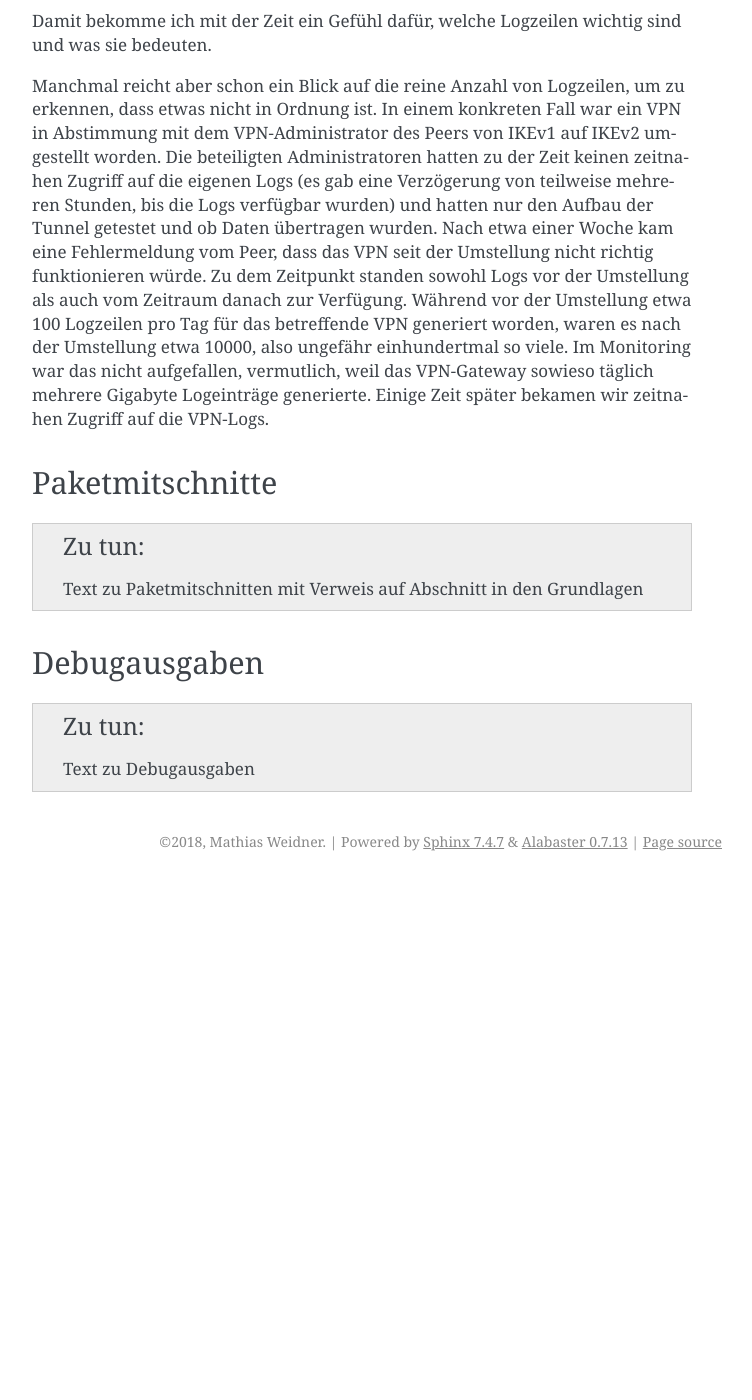
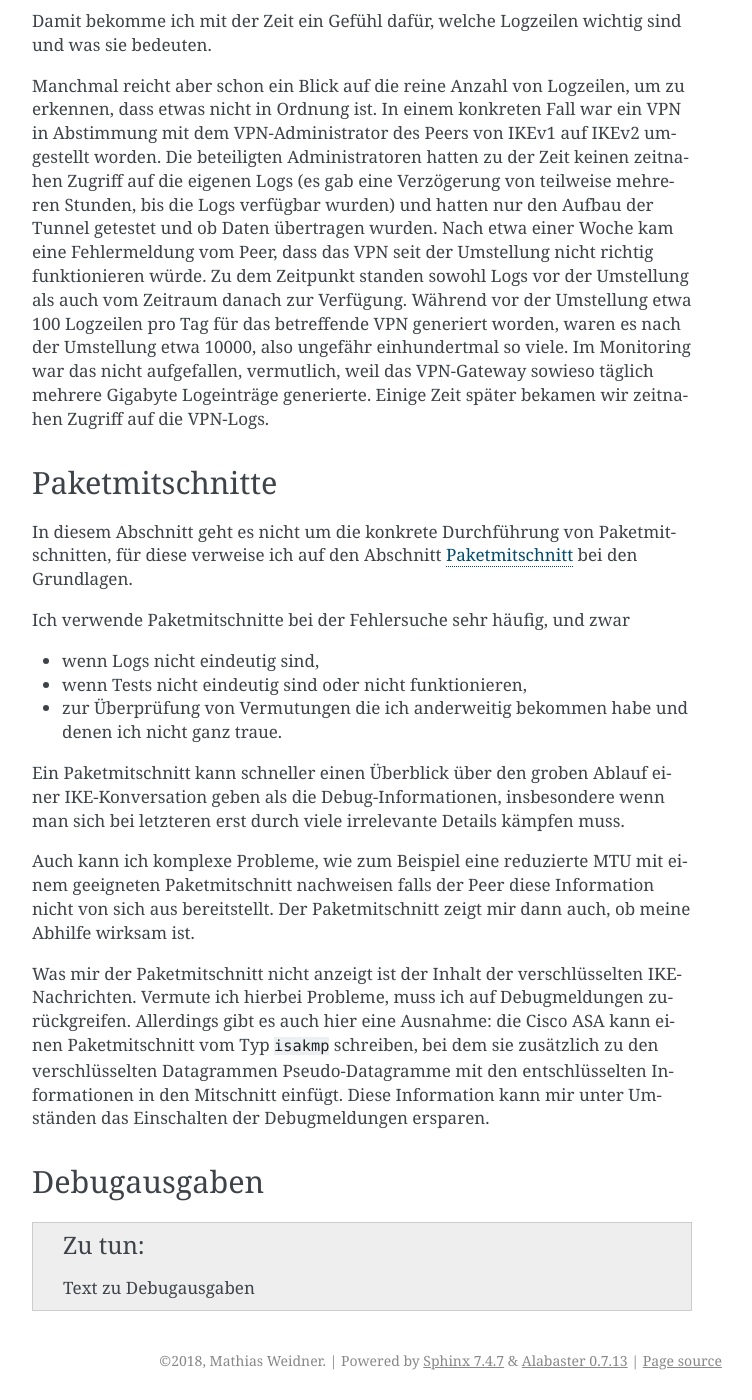
Before and after one commit to matwei-books/Fehlersuche-bei-IPsec-VPN-mit-IKEv2, a Sphinx documentation site: the page built from source/vorgehen/antworten.rst, in a window 1280 px wide and 1400 px high, scrolled down 2751 px. Shown: the whole window, without its empty margins (388-1140 px from the left). Built offline with Sphinx 7.4.7, drawn with Linux system fonts in a browser that asks for light colours; before the commit the page ends 3632 px from its top, so only the background shows below that.

Commit message:
Text zu Paketmitschnitten mit Verweis auf Grundlagen

```diff
--- a/source/vorgehen/antworten.rst
+++ b/source/vorgehen/antworten.rst
@@ -149,9 +149,35 @@ später bekamen wir zeitnahen Zugriff auf die VPN-Logs.
 Paketmitschnitte
 ----------------
 
-.. todo::
+In diesem Abschnitt geht es nicht um die konkrete Durchführung von
+Paketmitschnitten, für diese verweise ich auf den Abschnitt
+:ref:`grundlagen/paketmitschnitt:Paketmitschnitt` bei den Grundlagen.
 
-   Text zu Paketmitschnitten mit Verweis auf Abschnitt in den Grundlagen
+Ich verwende Paketmitschnitte bei der Fehlersuche sehr häufig, und zwar
+
+* wenn Logs nicht eindeutig sind,
+* wenn Tests nicht eindeutig sind oder nicht funktionieren,
+* zur Überprüfung von Vermutungen die ich anderweitig bekommen habe und
+  denen ich nicht ganz traue.
+
+Ein Paketmitschnitt kann schneller einen Überblick über den groben
+Ablauf einer IKE-Konversation geben als die Debug-Informationen,
+insbesondere wenn man sich bei letzteren erst durch viele irrelevante
+Details kämpfen muss.
+
+Auch kann ich komplexe Probleme, wie zum Beispiel eine reduzierte MTU
+mit einem geeigneten Paketmitschnitt nachweisen falls der Peer diese
+Information nicht von sich aus bereitstellt. Der Paketmitschnitt zeigt
+mir dann auch, ob meine Abhilfe wirksam ist.
+
+Was mir der Paketmitschnitt nicht anzeigt ist der Inhalt der
+verschlüsselten IKE-Nachrichten. Vermute ich hierbei Probleme, muss ich
+auf Debugmeldungen zurückgreifen. Allerdings gibt es auch hier eine
+Ausnahme: die Cisco ASA kann einen Paketmitschnitt vom Typ ``isakmp``
+schreiben, bei dem sie zusätzlich zu den verschlüsselten Datagrammen
+Pseudo-Datagramme mit den entschlüsselten Informationen in den
+Mitschnitt einfügt. Diese Information kann mir unter Umständen das
+Einschalten der Debugmeldungen ersparen.
 
 Debugausgaben
 -------------
```
